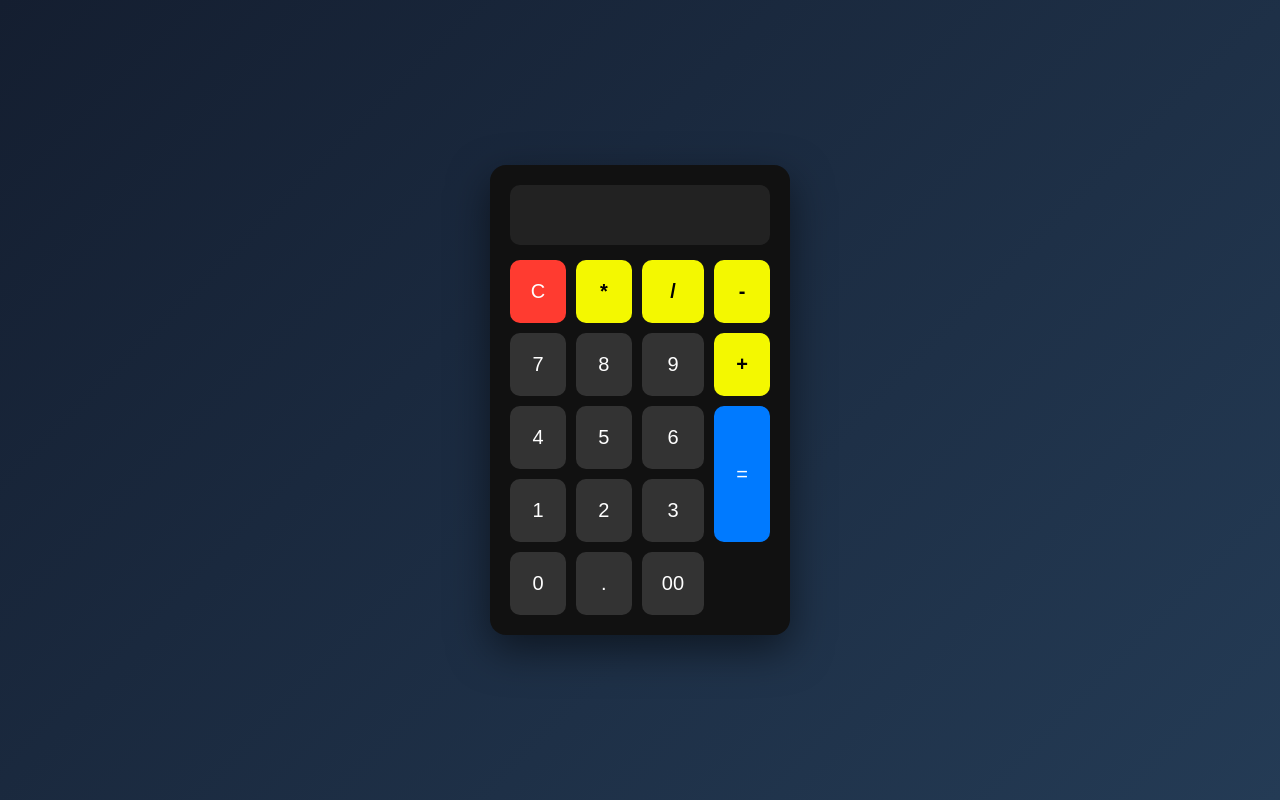
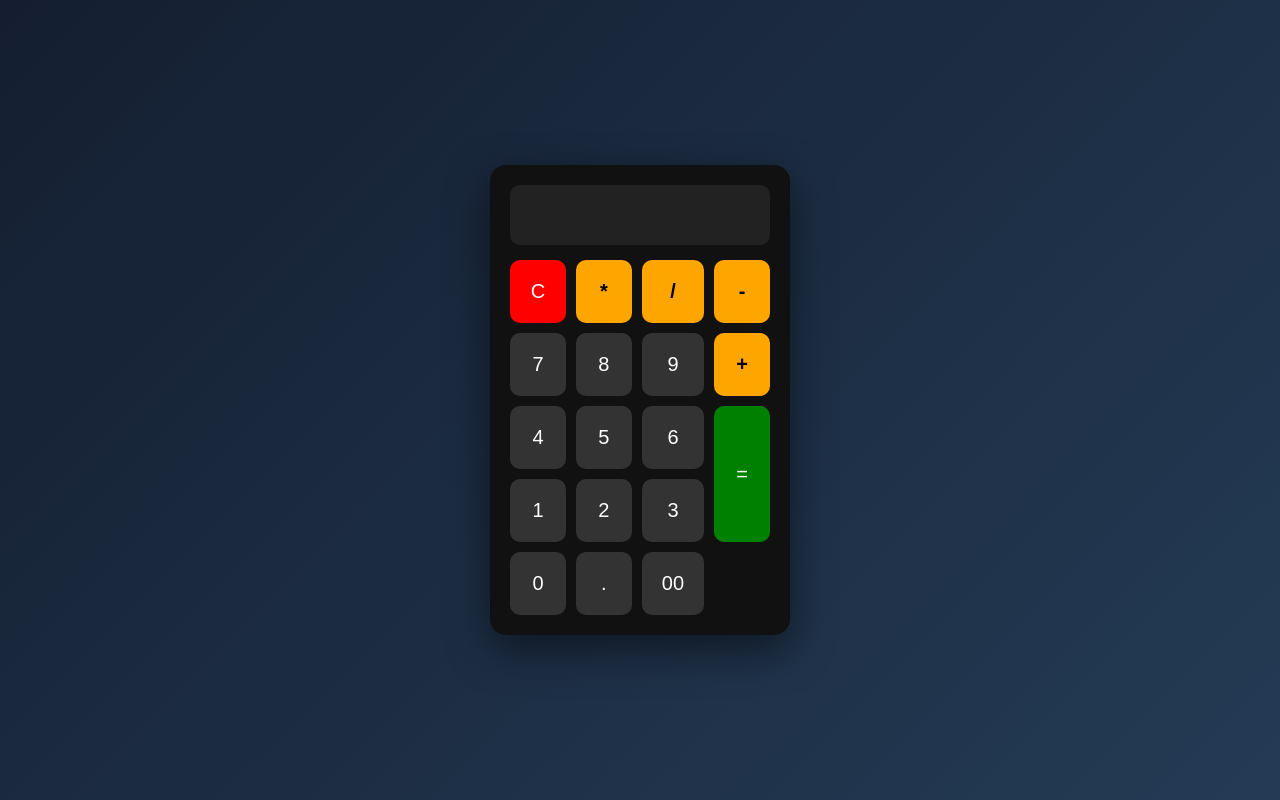
Before and after one commit to sanjithar07/Calculator, a plain HTML site: page index.html in a window 1280 px wide. Drawn offline with Linux system fonts and the light colour scheme.

Commit message:
Update style.css

```diff
--- a/style.css
+++ b/style.css
@@ -57,17 +57,17 @@ body {
 }
 
 .operator {
-    background: #f4f800;
+    background: orange;
     color: black;
     font-weight: bold;
 }
 
 .operator:hover {
-    background: #ffd900;
+    background: rgb(238, 102, 11);
 }
 
 .clear {
-    background: #ff3b30;
+    background: red;
     color: white;
 }
 
@@ -77,10 +77,10 @@ body {
 
 .equal {
     grid-row: span 2;
-    background: #007aff;
+    background: green;
     color: white;
 }
 
 .equal:hover {
-    background: #339aff;
+    background: rgb(25, 198, 25);
 }
```
